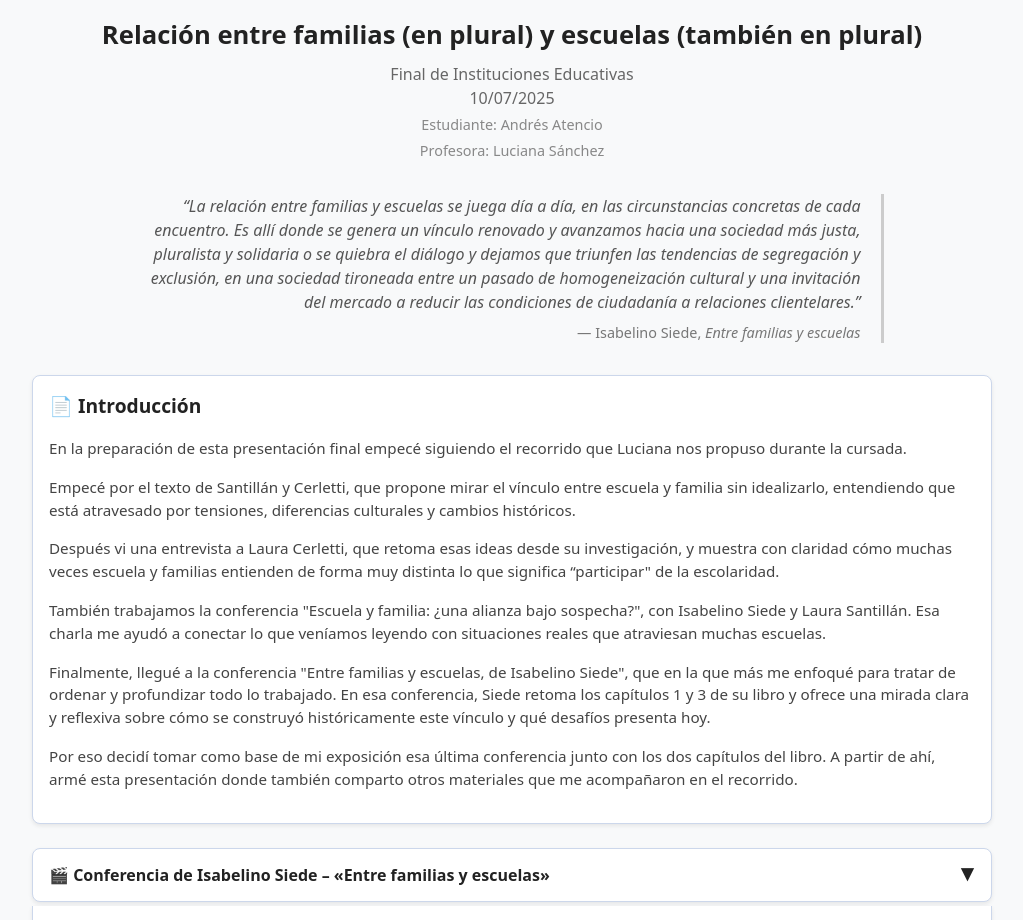
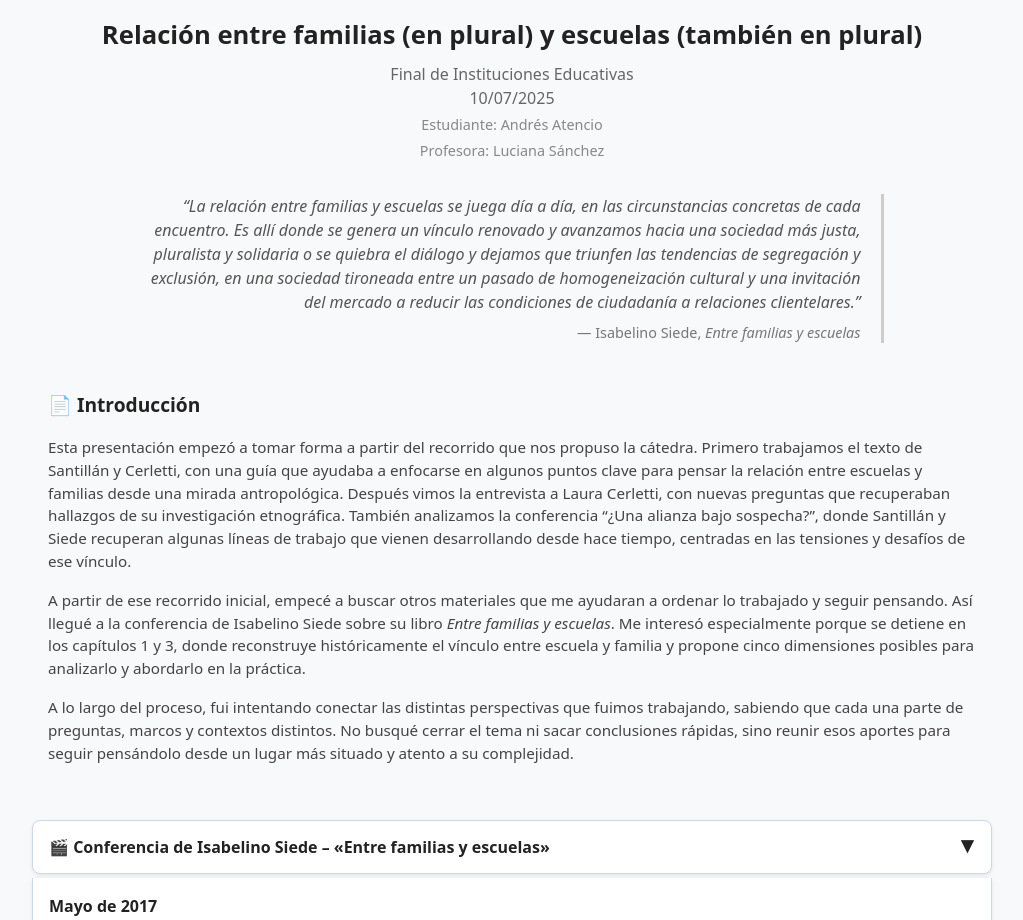
Before and after one commit to aeatencio/relacion-familias-escuelas, a plain HTML site: page index.html in a window 1280 px wide. Shown: the top 920 px of the page, without its empty margins (128-1151 px from the left). Drawn offline with Linux system fonts and the light colour scheme.

Commit message:
Update index.html

```diff
--- a/index.html
+++ b/index.html
@@ -51,10 +51,10 @@
         }
 
         .bloque-fijo {
-            background: var(--blanco);
+/*            background: var(--blanco);
             border: 1px solid var(--gris-borde);
             border-radius: 8px;
-            box-shadow: var(--sombra);
+            box-shadow: var(--sombra);*/
             padding: 16px;
             margin-bottom: 24px;
         }
@@ -195,37 +195,13 @@
             <h2>📄 Introducción</h2>
 
             <p>
-                En la preparación de esta presentación final empecé siguiendo el recorrido que Luciana nos propuso durante
-                la cursada.
-            </p>
-            <p>Empecé por el texto de Santillán y
-                Cerletti, que propone mirar el vínculo entre escuela y familia sin idealizarlo, entendiendo que está
-                atravesado por tensiones, diferencias culturales y cambios históricos.
+                Esta presentación empezó a tomar forma a partir del recorrido que nos propuso la cátedra. Primero trabajamos el texto de Santillán y Cerletti, con una guía que ayudaba a enfocarse en algunos puntos clave para pensar la relación entre escuelas y familias desde una mirada antropológica. Después vimos la entrevista a Laura Cerletti, con nuevas preguntas que recuperaban hallazgos de su investigación etnográfica. También analizamos la conferencia “¿Una alianza bajo sospecha?”, donde Santillán y Siede recuperan algunas líneas de trabajo que vienen desarrollando desde hace tiempo, centradas en las tensiones y desafíos de ese vínculo.
             </p>
             <p>
-                Después vi una entrevista a Laura Cerletti, que retoma esas
-                ideas desde su investigación, y muestra con claridad cómo muchas veces escuela y familias entienden de forma
-                muy
-                distinta lo que significa “participar" de la escolaridad.
+                A partir de ese recorrido inicial, empecé a buscar otros materiales que me ayudaran a ordenar lo trabajado y seguir pensando. Así llegué a la conferencia de Isabelino Siede sobre su libro <em>Entre familias y escuelas</em>. Me interesó especialmente porque se detiene en los capítulos 1 y 3, donde reconstruye históricamente el vínculo entre escuela y familia y propone cinco dimensiones posibles para analizarlo y abordarlo en la práctica.
             </p>
             <p>
-                También trabajamos la conferencia "Escuela y familia: ¿una alianza bajo sospecha?", con Isabelino Siede y
-                Laura Santillán. Esa charla me ayudó a conectar lo que veníamos leyendo con situaciones reales que
-                atraviesan muchas escuelas.
-            </p>
-
-            <p>
-                Finalmente, llegué a la conferencia "Entre familias y escuelas, de Isabelino Siede", que en la que más me
-                enfoqué
-                para tratar de ordenar y profundizar todo lo trabajado. En esa conferencia, Siede
-                retoma los capítulos 1 y 3 de su libro y ofrece una mirada clara y reflexiva sobre cómo se construyó
-                históricamente este vínculo y qué desafíos presenta hoy.
-            </p>
-            <p>
-                Por eso decidí tomar como base de mi exposición esa última conferencia junto con los dos capítulos del
-                libro. A partir de ahí, armé esta presentación donde también comparto otros materiales que me
-                acompañaron en
-                el recorrido.
+                A lo largo del proceso, fui intentando conectar las distintas perspectivas que fuimos trabajando, sabiendo que cada una parte de preguntas, marcos y contextos distintos. No busqué cerrar el tema ni sacar conclusiones rápidas, sino reunir esos aportes para seguir pensándolo desde un lugar más situado y atento a su complejidad.
             </p>
         </section>
 
```
